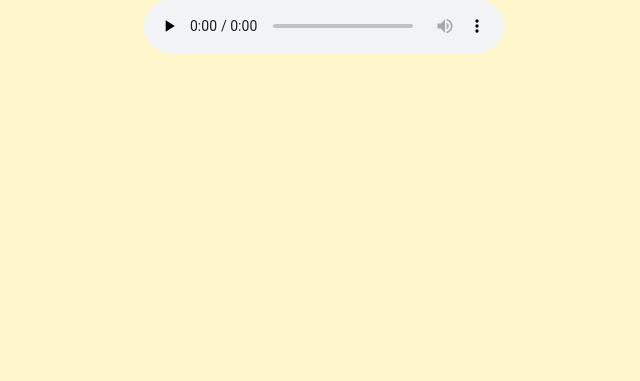
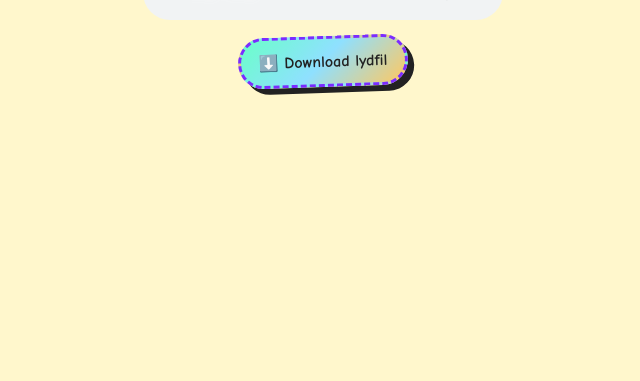
Before and after one commit to EmilFrom/emil-from-cv, an Astro site: page /stazia2026 in a window 1280 px wide. Shown: the part 419-800 px from the top of the page, without its empty margins (317-957 px from the left). Built offline with nearby package versions, Linux system fonts and the light colour scheme; Astro itself is replaced by a stand-in of ours.

Commit message:
Download button

```diff
--- a/src/pages/stazia2026.astro
+++ b/src/pages/stazia2026.astro
@@ -31,6 +31,27 @@
 			audio {
 				width: min(92vw, 360px);
 			}
+			.download-btn {
+			display: inline-block;
+				padding: 0.8rem 1.1rem;
+				border: 3px dashed #7b2cff;
+				border-radius: 999px;
+				background: linear-gradient(135deg, #6affc8, #8fe0ff, #ffc861);
+				color: #222;
+				font-weight: 700;
+				text-decoration: none;
+				box-shadow: 6px 6px 0 #222;
+				transform: rotate(-2deg);
+				transition: transform 0.12s ease, box-shadow 0.12s ease;
+			}
+			.download-btn:hover {
+				transform: rotate(2deg) translateY(-2px);
+				box-shadow: 8px 8px 0 #222;
+			}
+			.download-btn:active {
+				transform: translateY(1px);
+				box-shadow: 4px 4px 0 #222;
+			}
 		</style>
 	</head>
 	<body>
@@ -40,6 +61,9 @@
 				<source src="/stazia2026.m4a" type="audio/mp4" />
 				<source src="/stazia2026.mp3" type="audio/mpeg" />
 			</audio>
+			<a class="download-btn" href="/stazia2026.m4a" download>
+				⬇️ Download lydfil
+			</a>
 		</main>
 	</body>
 </html>
```
